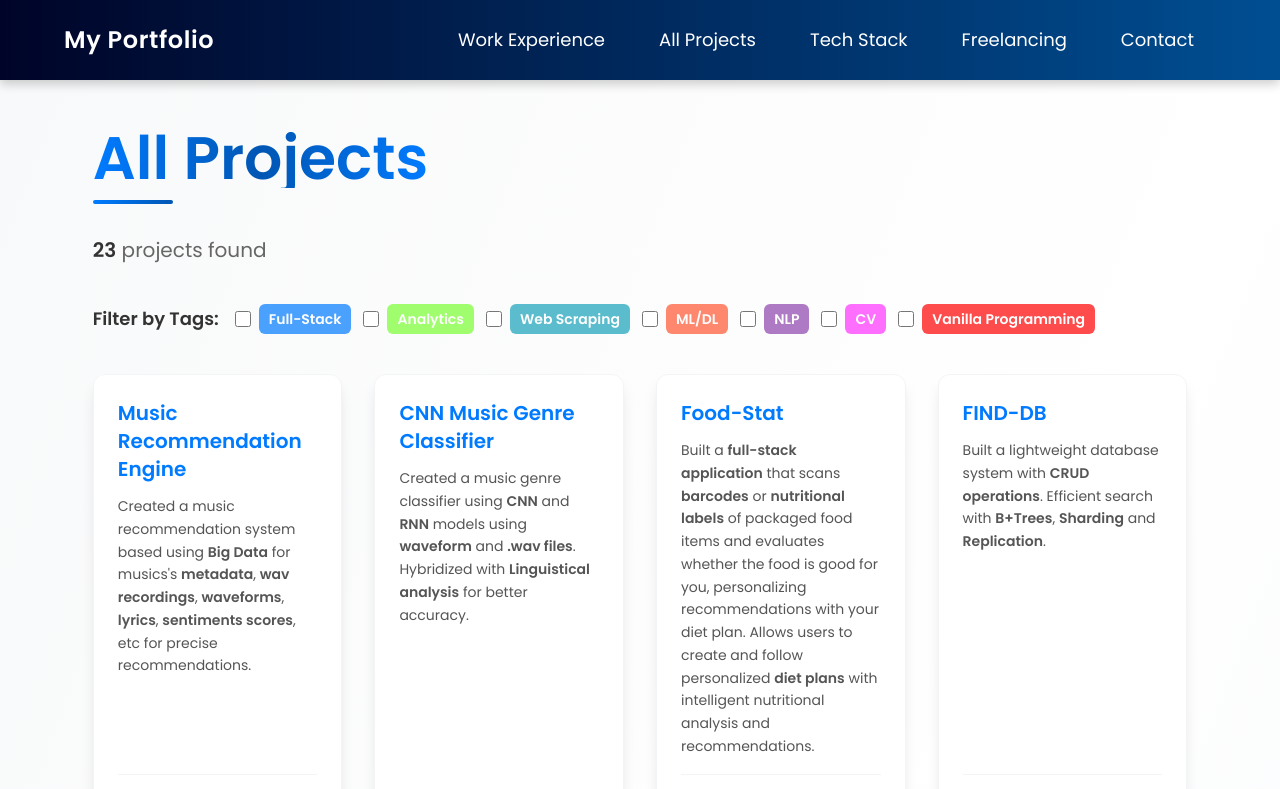
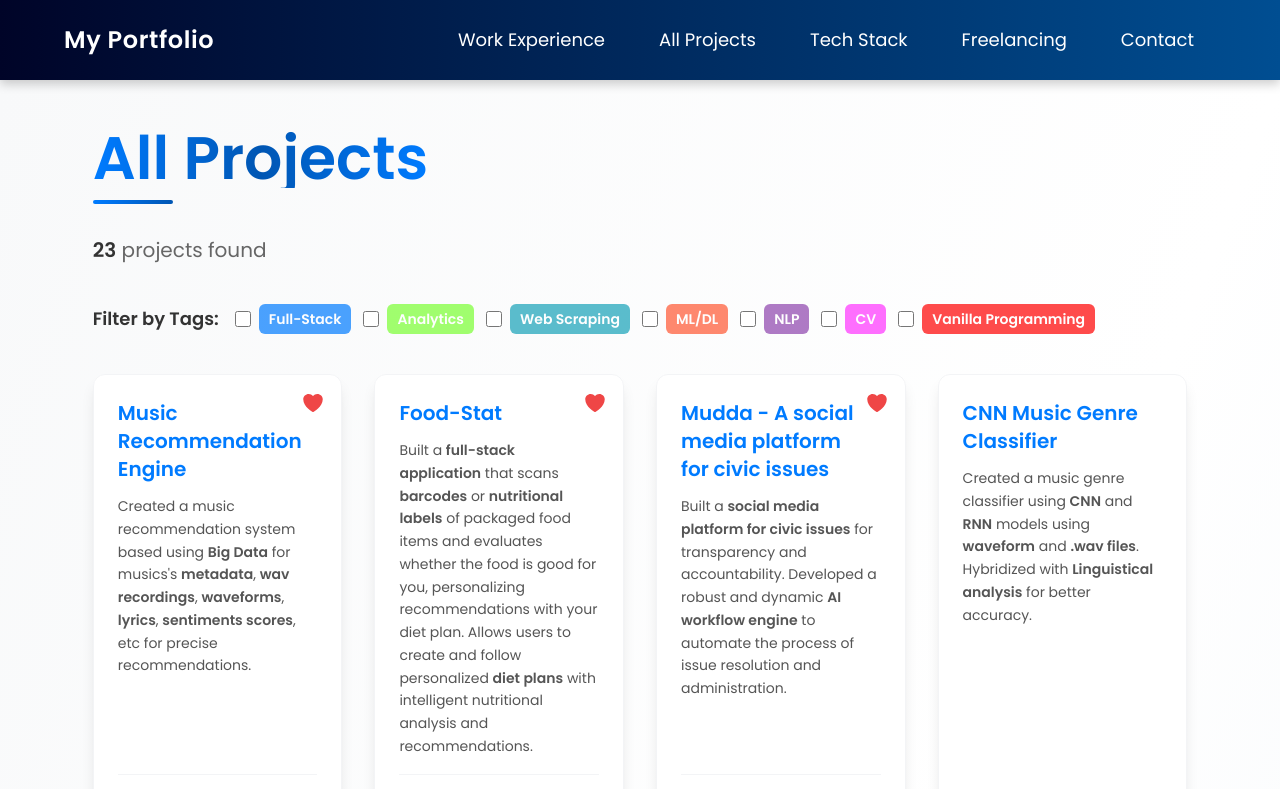
Before and after one commit to ShubhPundir/portfolio, a Next.js app in the folder frontend/: page /portfolio/allprojects in a window 1280 px wide. Shown: the top 789 px of the page. Built offline with nearby package versions, Linux system fonts and the light colour scheme.

Commit message:
update: added favorite UI for projects

```diff
--- a/frontend/src/app/allprojects/page.tsx
+++ b/frontend/src/app/allprojects/page.tsx
@@ -1,4 +1,4 @@
-import AllProjects from '@/components/AllProjects'
+import AllProjects from '@/components/projects/AllProjects'
 import Navbar from '@/components/Navbar'
 
 export default function AllProjectsPage() {
--- a/frontend/src/components/AllProjects.tsx
+++ b/frontend/src/components/projects/AllProjects.tsx
@@ -1,10 +1,10 @@
 'use client'
 
 import { useState } from 'react'
-import ProjectCard from './projects/ProjectCard'
-import TagFilter from './projects/TagFilter'
-import { projects } from './projects/projectsData'
-import { TagType } from './projects/types'
+import ProjectCard from './ProjectCard'
+import TagFilter from './TagFilter'
+import { projects } from './projectsData'
+import { TagType } from './types'
 
 const AllProjects = () => {
   const [selectedTags, setSelectedTags] = useState<TagType[]>([])
@@ -19,8 +19,10 @@ const AllProjects = () => {
   // Filter projects based on selected tags
   const filteredProjects =
     selectedTags.length === 0
-      ? projects
-      : projects.filter((project) => project.tags.some((tag) => selectedTags.includes(tag)))
+      ? [...projects].sort((a, b) => (b.favorite ? 1 : 0) - (a.favorite ? 1 : 0))
+      : projects
+        .filter((project) => project.tags.some((tag) => selectedTags.includes(tag)))
+        .sort((a, b) => (b.favorite ? 1 : 0) - (a.favorite ? 1 : 0))
 
   return (
     <div className="min-h-screen bg-gradient-to-br from-[#f8f9fa] via-white to-[#f0f4f8] py-12 px-5 md:px-8 lg:px-12 xl:px-16 2xl:px-20">
--- a/frontend/src/components/projects/ProjectCard.tsx
+++ b/frontend/src/components/projects/ProjectCard.tsx
@@ -10,6 +10,15 @@ const ProjectCard = ({ project }: ProjectCardProps) => {
     <div className="group bg-white/90 backdrop-blur-sm p-6 rounded-xl shadow-lg hover:shadow-2xl transition-all duration-300 flex flex-col h-full hover:scale-[1.02] border border-gray-100 hover:border-[#007bff]/30 relative overflow-hidden">
       {/* Gradient Accent Bar */}
       <div className="absolute top-0 left-0 right-0 h-1 bg-gradient-to-r from-[#007bff] via-[#0056b3] to-[#007bff] opacity-0 group-hover:opacity-100 transition-opacity duration-300"></div>
+
+      {/* Favorite Heart Icon */}
+      {project.favorite && (
+        <div className="absolute top-4 right-4 text-red-500 animate-pulse">
+          <svg xmlns="http://www.w3.org/2000/svg" viewBox="0 0 24 24" fill="currentColor" className="w-6 h-6">
+            <path d="M11.645 20.91l-.007-.003-.022-.012a15.247 15.247 0 01-.383-.218 25.18 25.18 0 01-4.244-3.17C4.688 15.36 2.25 12.174 2.25 8.25 2.25 5.322 4.714 3 7.688 3A5.5 5.5 0 0112 5.052 5.5 5.5 0 0116.313 3c2.973 0 5.437 2.322 5.437 5.25 0 3.925-2.438 7.111-4.739 9.256a25.175 25.175 0 01-4.244 3.17 15.247 15.247 0 01-.383.219l-.022.012-.007.004-.003.001a.752.752 0 01-.704 0l-.003-.001z" />
+          </svg>
+        </div>
+      )}
 
       {/* Project Name & Description */}
       <div className="flex-grow mb-4">
--- a/frontend/src/components/projects/projectsData.tsx
+++ b/frontend/src/components/projects/projectsData.tsx
@@ -11,6 +11,7 @@ export const projects: Project[] = [
     ),
     tags: [TAGS.ML_DL, TAGS.ANALYTICS, TAGS.WEB_SCRAPING, TAGS.NLP],
     repoLink: "https://github.com/ShubhPundir/Music-Recommendation-Engine",
+    favorite: true,
   },
   {
     name: "CNN Music Genre Classifier",
@@ -31,6 +32,7 @@ export const projects: Project[] = [
     ),
     tags: [TAGS.ANALYTICS, TAGS.ML_DL, TAGS.NLP, TAGS.CV, TAGS.FULL_STACK],
     repoLink: "https://github.com/TeslaC00/Food-Stat",
+    favorite: true,
   },
   {
     name: "FIND-DB",
@@ -51,6 +53,7 @@ export const projects: Project[] = [
     ),
     tags: [TAGS.FULL_STACK, TAGS.NLP, TAGS.ML_DL, TAGS.CV],
     repoLink: "https://github.com/Cipher3003/Mudda",
+    favorite: true,
   },
   {
     name: "MediRecord",
--- a/frontend/src/components/projects/types.ts
+++ b/frontend/src/components/projects/types.ts
@@ -29,6 +29,7 @@ export interface Project {
   description: string | ReactNode
   tags: TagType[]
   repoLink: string
+  favorite?: boolean
 }
 
 export interface Experience {
```
